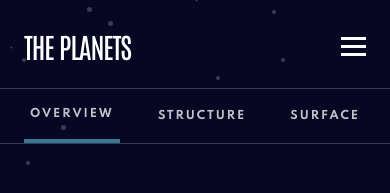
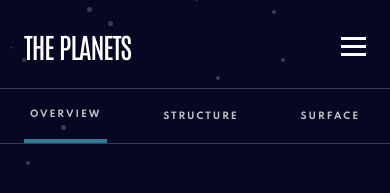
Before and after one commit to denisehung/planets-fact-site-react, a React app: page / in a window 390 px wide. Shown: the top 193 px of the page. Built offline with nearby package versions, Linux system fonts and the light colour scheme.

Commit message:
style: change font size mobile

```diff
--- a/src/index.css
+++ b/src/index.css
@@ -502,7 +502,7 @@ img {
     border: none;
     list-style-type: none;
     text-transform: uppercase;
-    font-size: 11px;
+    font-size: 9px;
     font-weight: 700;
     line-height: 10.08px;
     letter-spacing: 1.93px;
```
